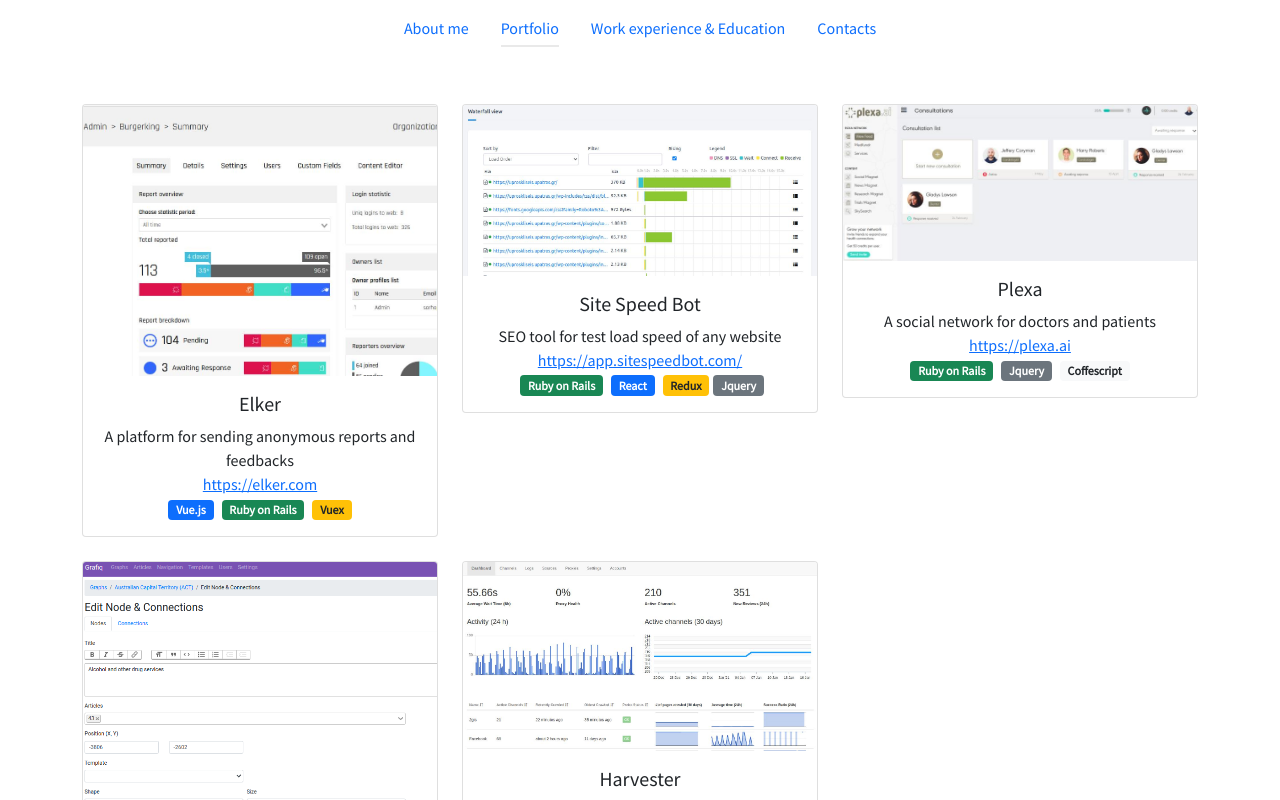
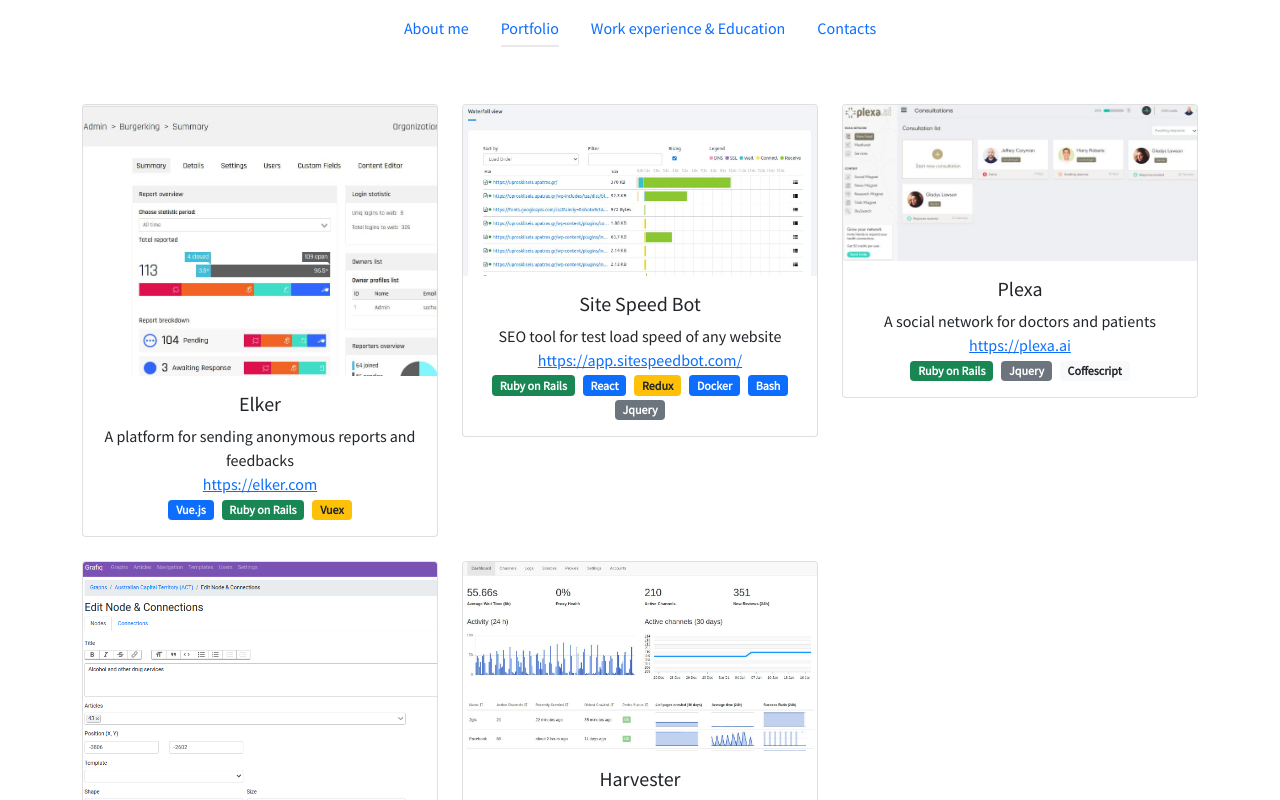
Before and after one commit to rusikf/rusikf.github.io, a React (Create React App) app: page /#/portfolio in a window 1280 px wide. Shown: the top 800 px of the page. Built offline with nearby package versions, Linux system fonts and the light colour scheme.

Commit message:
Fix portfolio and add certificate (#3)

```diff
--- a/src/Portfolio.js
+++ b/src/Portfolio.js
@@ -37,6 +37,8 @@
                 <span className="badge bg-success mx-1">Ruby on Rails</span>
                 <span className="badge bg-primary mx-1">React</span>
                 <span className="badge bg-warning text-dark mx-1">Redux</span>
+                <span className="badge bg-primary mx-1">Docker</span>
+                <span className="badge bg-primary mx-1">Bash</span>
                 <span className="badge bg-secondary">Jquery</span>
               </span>
             </p>
--- a/src/Summary.js
+++ b/src/Summary.js
@@ -33,6 +33,10 @@
       </p>
       <h3>Certificates</h3>
       <p>
+        <span style={{ display: 'block'}}>FreeCodeCamp - February 2021</span>
+        <a href="https://www.freecodecamp.org/certification/fcc49ceb0e6-b33e-4d74-8314-e27aa65db621/javascript-algorithms-and-data-structures" target="_blank" rel="noopener noreferrer">JavaScript Algorithms and Data Structures</a>
+      </p>
+      <p>
         <span style={{ display: 'block'}}>FreeCodeCamp - October 2020</span>
         <a href="https://www.freecodecamp.org/certification/fcc49ceb0e6-b33e-4d74-8314-e27aa65db621/responsive-web-design" target="_blank" rel="noopener noreferrer">Responsive Web Design Certificate</a>
       </p>
```
Also changed, not shown: 1 other file (tests, documents, lock files or other folders).
